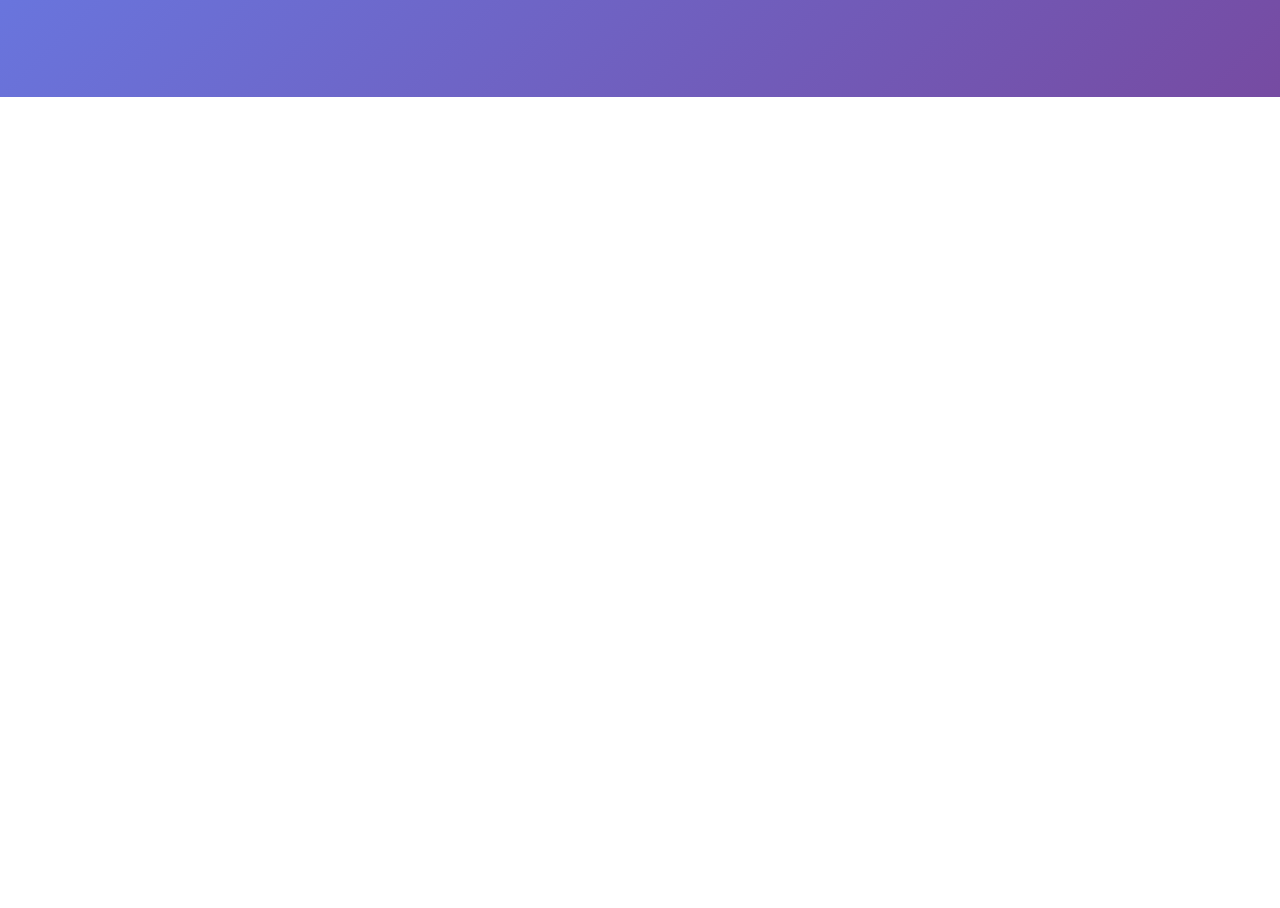
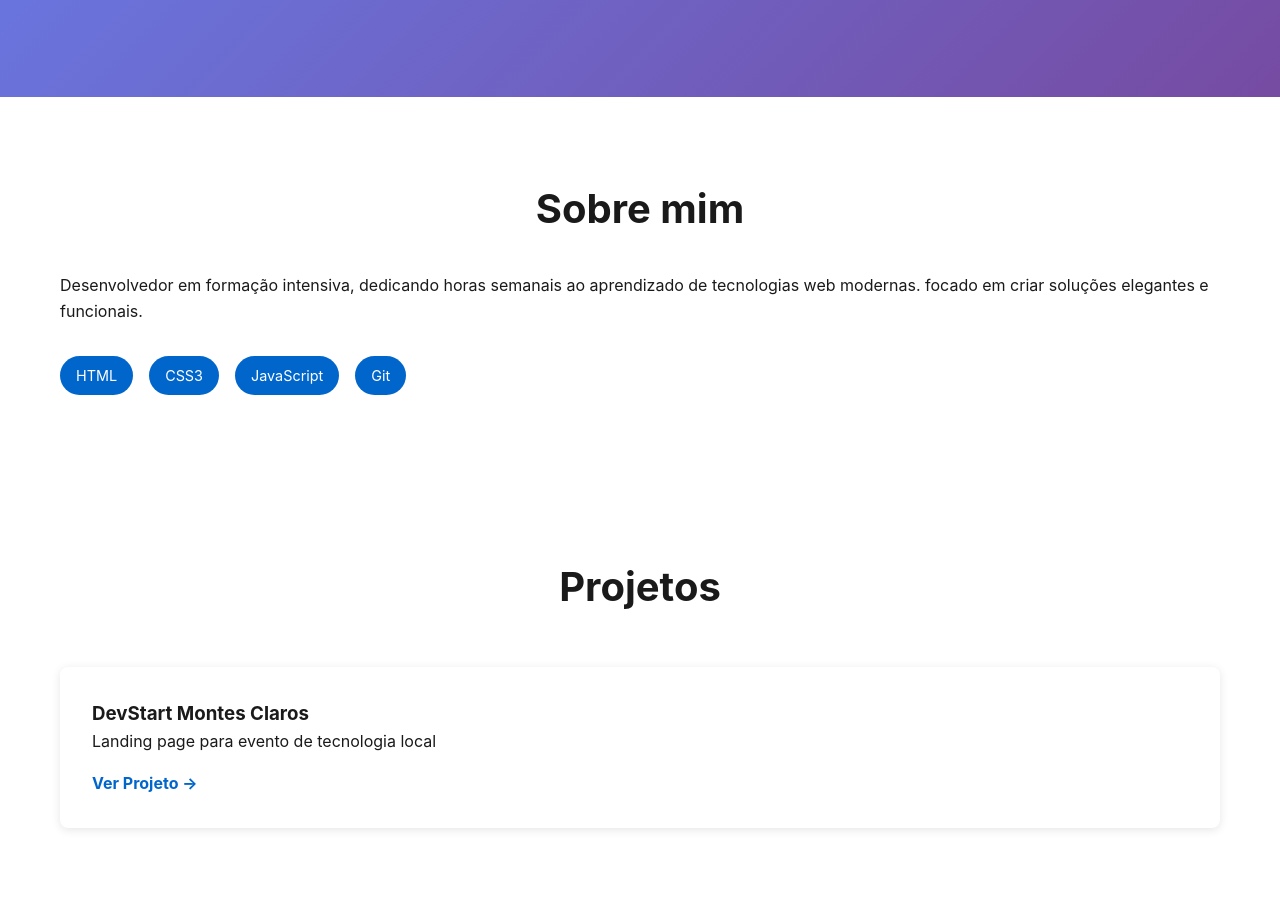
Before and after one commit to Luis7gui/portfolio-luis, a plain HTML site: page index.html in a window 1280 px wide. Shown: the part 363-1271 px from the top of the page. Before the commit the page ends 800 px from the top, so only its background shows below. Drawn offline with Linux system fonts and the light colour scheme.

```diff
--- a/index.html
+++ b/index.html
@@ -29,7 +29,32 @@
                 <a href="#projetos" class="btn-primary">Ver Projetos</a>
             </div>
         </section>
-    </main>
+
+<section id="sobre">
+    <div class="container">
+        <h2>Sobre mim</h2>
+        <p>Desenvolvedor em formação intensiva, dedicando horas semanais ao aprendizado de tecnologias web modernas. focado em criar soluções elegantes e funcionais.</p>
+        <div class="skills">
+            <span class="skill">HTML</span>
+            <span class="skill">CSS3</span>
+            <span class="skill">JavaScript</span>
+            <span class="skill">Git</span>
+        </div>
+</section>
+
+<section id="projetos">
+    <div class="container">
+        <h2>Projetos</h2>
+        <div class="project-grid">
+            <article class="project-card">
+                <h3>DevStart Montes Claros</h3>
+                <p>Landing page para evento de tecnologia local</p>
+                <a href="#" class="project-link">Ver Projeto →</a>
+            </article>
+        </div>
+    </div>
+</section>
+     </main>
 
     <script src="scripts/main.js"></script>
 </body>
--- a/styles/main.css
+++ b/styles/main.css
@@ -88,3 +88,55 @@ nav .container {
 .btn-primary:hover {
     transform: translateY(-2px);
 }
+
+#sobre, #projetos {
+    padding: 80px 0;
+}
+
+#sobre h2, #projetos h2 {
+    font-size: 2.5rem;
+    margin-bottom: 2rem;
+    text-align: center;
+}
+
+.skills {
+    display: flex;
+    gap: 1rem;
+    margin-top: 2rem;
+    flex-wrap: wrap;
+}
+
+.skill {
+    background: var(--color-primary);
+    color: white;
+    padding: 8px 16px;
+    border-radius: 20px;
+    font-size: 0.9rem;
+}
+
+.project-grid {
+    display: grid;
+    grid-template-columns: repeat(auto-fit, minmax(300px, 1fr));
+    gap: 2rem;
+    margin-top: 3rem;
+}
+
+.project-card {
+    background: white;
+    padding: 2rem;
+    border-radius: 8px;
+    box-shadow: 0 2px 10px rgba(0,0,0,0.1);
+    transition: transform 0.3s;
+}
+
+.project-card:hover {
+    transform: translateY(-5px);
+}
+
+.project-link {
+    color: var(--color-primary);
+    text-decoration: none;
+    font-weight: bold;
+    display: inline-block;
+    margin-top: 1rem;
+}
```
